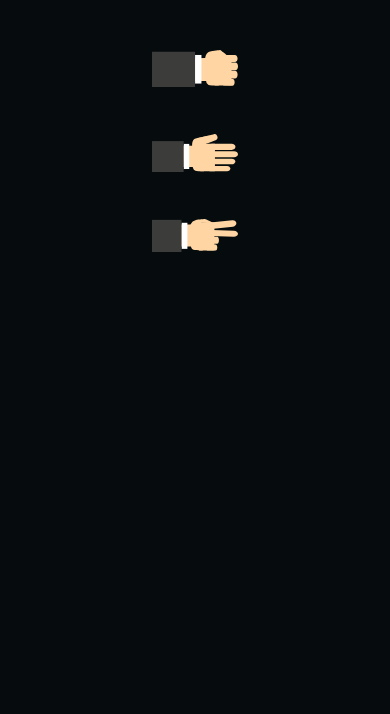
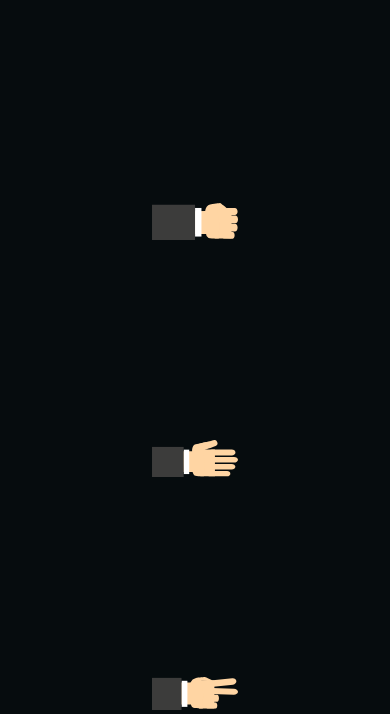
Before and after one commit to NikhilBabu829/RockPaperScissor, a plain HTML site: page index.html in a window 390 px wide. Shown: the part 257-971 px from the top of the page. Before the commit the page ends 844 px from the top, so only its background shows below. Drawn offline with nearby package versions, Linux system fonts and the light colour scheme.

Commit message:
resizing

```diff
--- a/style.css
+++ b/style.css
@@ -115,16 +115,16 @@ button:disabled{
     .rockbtn{
         width: 25%;
         transition: none;
-        margin-top: 10%;
+        margin-top: 50%;
     }
     .paperbtn{
         width: 25%;
         transition: none;
-        margin-top: 10%;
+        margin-top: 50%;
     }
     .scissorbtn{
         width: 25%;
         transition: none;
-        margin-top: 10%;
+        margin-top: 50%;
     }
 }
```
